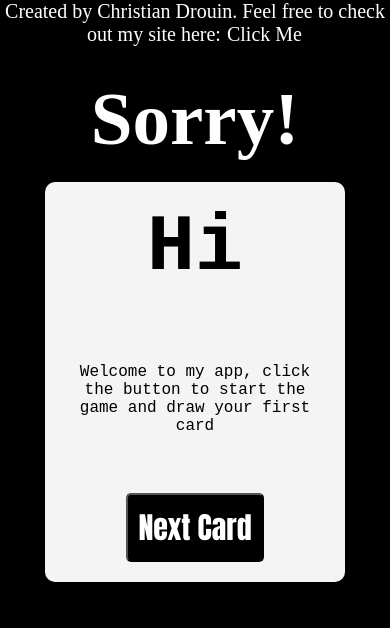
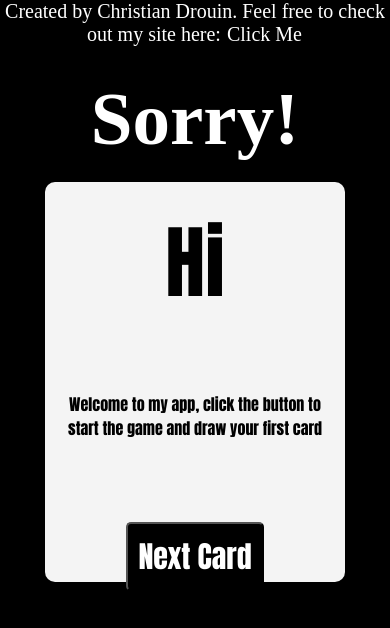
Before and after one commit to ChristianD96/SorryCardGenerator, a React (Create React App) app: page / in a window 390 px wide. Shown: the top 628 px of the page. Built offline with nearby package versions, Linux system fonts and the light colour scheme.

Commit message:
updates for mobile

```diff
--- a/src/components/Home.css
+++ b/src/components/Home.css
@@ -26,10 +26,13 @@ body {
   color: white;
   text-decoration: none;
   padding: 1px;
-  transition: ease-in-out 0.5s;
+  transition: ease-in-out 0.3s;
 }
 
-.header-link:hover {
-  color: red;
-  transition: ease-in-out 0.5s;
+@media (hover: hover) {
+
+  /* when hover is supported */
+  .header-link:hover {
+    color: red;
+  }
 }
--- a/src/components/NextCard.css
+++ b/src/components/NextCard.css
@@ -17,7 +17,7 @@
   padding-bottom: 20px;
   margin: 0;
   font-size: 500%;
-  font-family: 'Courier New';
+  font-family: 'Impact';
 }
 
 .box>p {
@@ -25,7 +25,7 @@
   padding-bottom: 30px;
   padding-left: 20px;
   padding-right: 20px;
-  font-family: 'Courier New';
+  font-family: 'Impact';
   height: 100px;
   margin: 0;
 }
@@ -36,13 +36,16 @@
   background-color: black;
   font-size: 30px;
   padding: 10px;
-  transition: ease-in-out 0.6s;
-  font-family: Impact, Haettenschweiler, 'Arial Narrow Bold', sans-serif;
-
+  transition: ease-in-out 0.3s;
+  font-family: Impact;
 }
 
-.button:hover {
-  background-color: white;
-  color: black;
-  transition: ease-in-out 0.6s;
+
+@media (hover: hover) {
+
+  /* when hover is supported */
+  .button:hover {
+    color: black;
+    background: white;
+  }
 }
```
